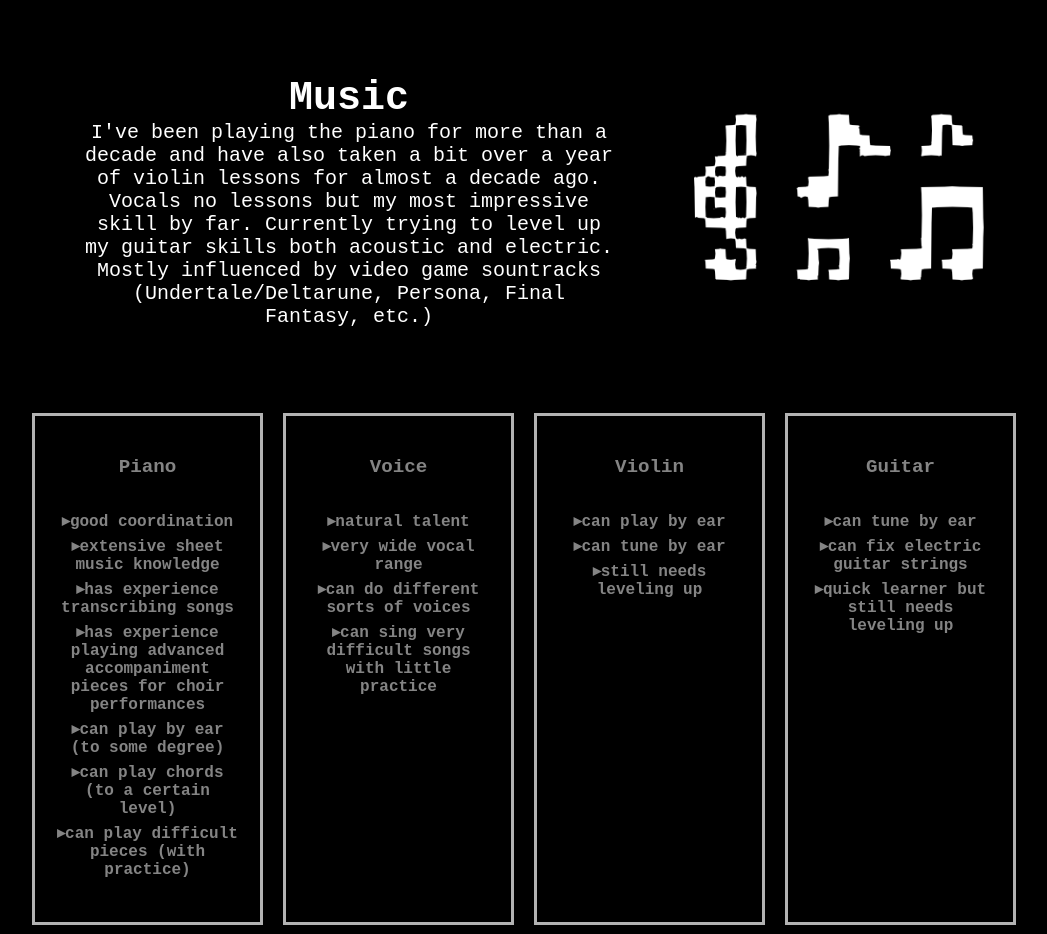
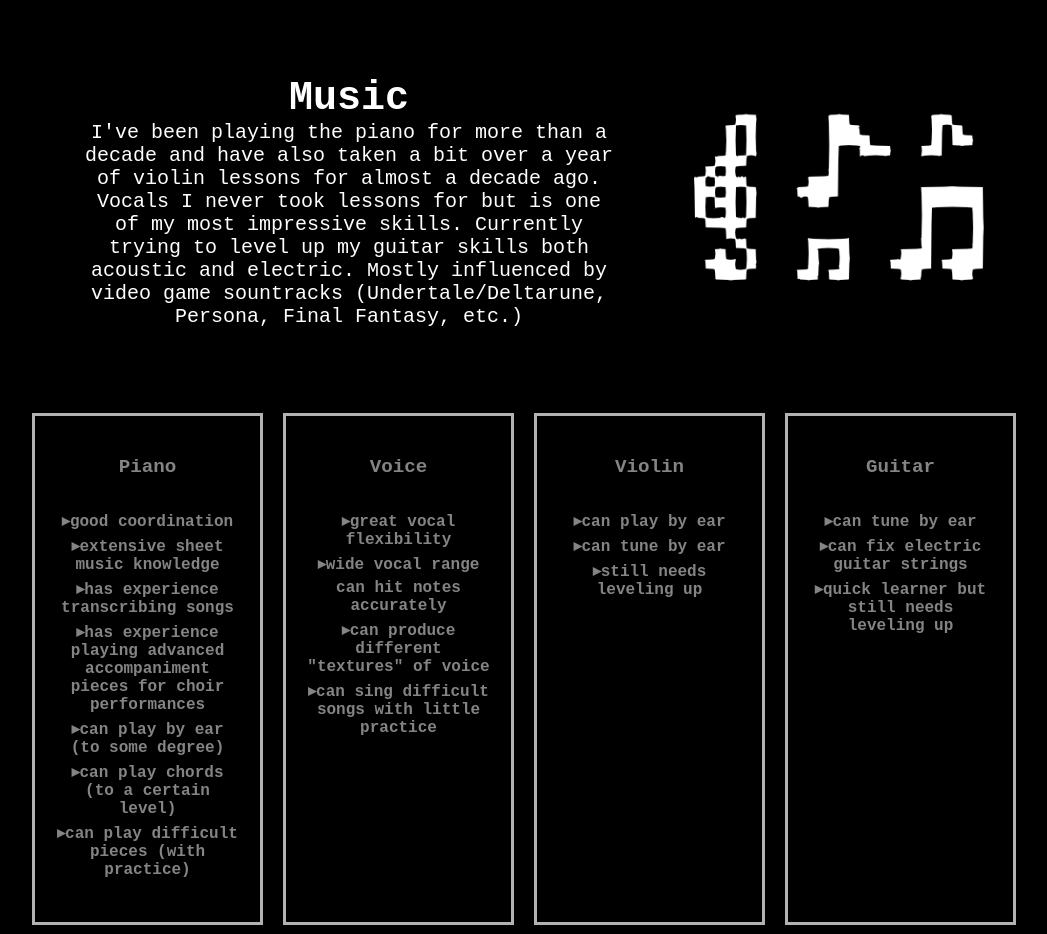
Before and after one commit to RebekahLouise/portfolio, a plain HTML site: page index.html in a window 1280 px wide. Shown: the part 1500-2434 px from the top of the page, without its empty margins (116-1163 px from the left). Drawn offline with Linux system fonts and the light colour scheme.

Commit message:
Update index.html

```diff
--- a/index.html
+++ b/index.html
@@ -54,7 +54,7 @@
             <div class="section">
                 <div class="text-content">
                     <h2>Music</h2>
-                    <p>I've been playing the piano for more than a decade and have also taken a bit over a year of violin lessons for almost a decade ago. Vocals no lessons but my most impressive skill by far. Currently trying to level up my guitar skills both acoustic and electric. Mostly influenced by video game sountracks (Undertale/Deltarune, Persona, Final Fantasy, etc.) </p>
+                    <p>I've been playing the piano for more than a decade and have also taken a bit over a year of violin lessons for almost a decade ago. Vocals I never took lessons for but is one of my most impressive skills. Currently trying to level up my guitar skills both acoustic and electric. Mostly influenced by video game sountracks (Undertale/Deltarune, Persona, Final Fantasy, etc.) </p>
                 </div>
                 <img src="images/cleff.png" alt="clef & notes" height="350">
             </div>
@@ -76,10 +76,11 @@
                 <div class="music-box">
                     <h3>Voice</h3>
                     <br>
-                    <h4>▸natural talent</h4>
-                    <h4>▸very wide vocal range</h4>
-                    <h4>▸can do different sorts of voices</h4>
-                    <h4>▸can sing very difficult songs with little practice</h4>
+                    <h4>▸great vocal flexibility</h4>
+                    <h4>▸wide vocal range</h4>
+                    <h4>can hit notes accurately</h4>
+                    <h4>▸can produce different "textures" of voice</h4>
+                    <h4>▸can sing difficult songs with little practice</h4>
                     <br>
                 </div>
                 <div class="music-box">
```
